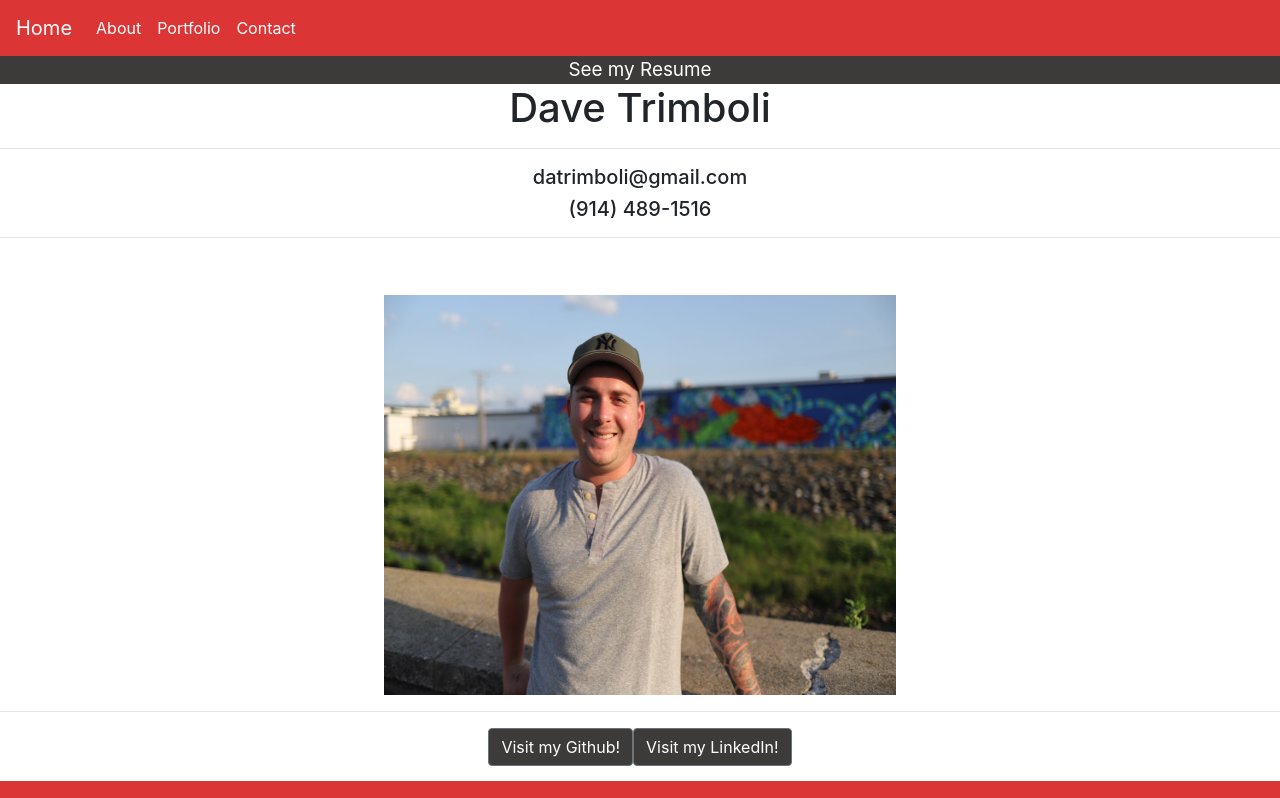
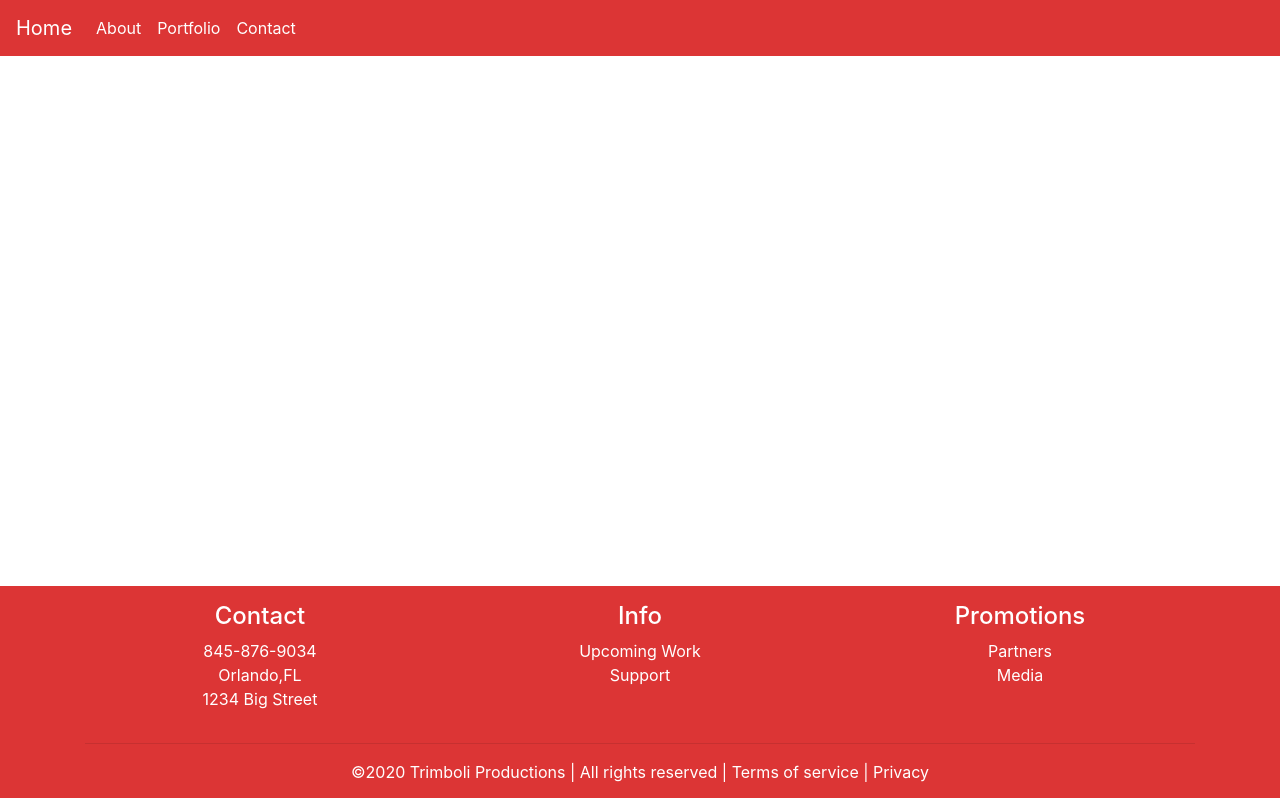
Before and after one commit to datrimboli/reactportfolio1, a React (Create React App) app in the folder reactportfolio1/: page / in a window 1280 px wide. Shown: the top 798 px of the page. Built offline with nearby package versions, Linux system fonts and the light colour scheme.

Commit message:
routes changed

```diff
--- a/reactportfolio1/src/App.js
+++ b/reactportfolio1/src/App.js
@@ -56,9 +56,9 @@ const App = () => {
               </nav>
 
               <Switch>
-                <Route exact path="/" component={About} />
-                <Route path="/portfolio" component={Portfolio} />
-                <Route path="/contact" component={Contact} />
+                <Route exact path="/reacportfolio1/" component={About} />
+                <Route path="/reacportfolio1/portfolio" component={Portfolio} />
+                <Route path="/reacportfolio1/contact" component={Contact} />
               </Switch>
             </div>
           </Router>
```
